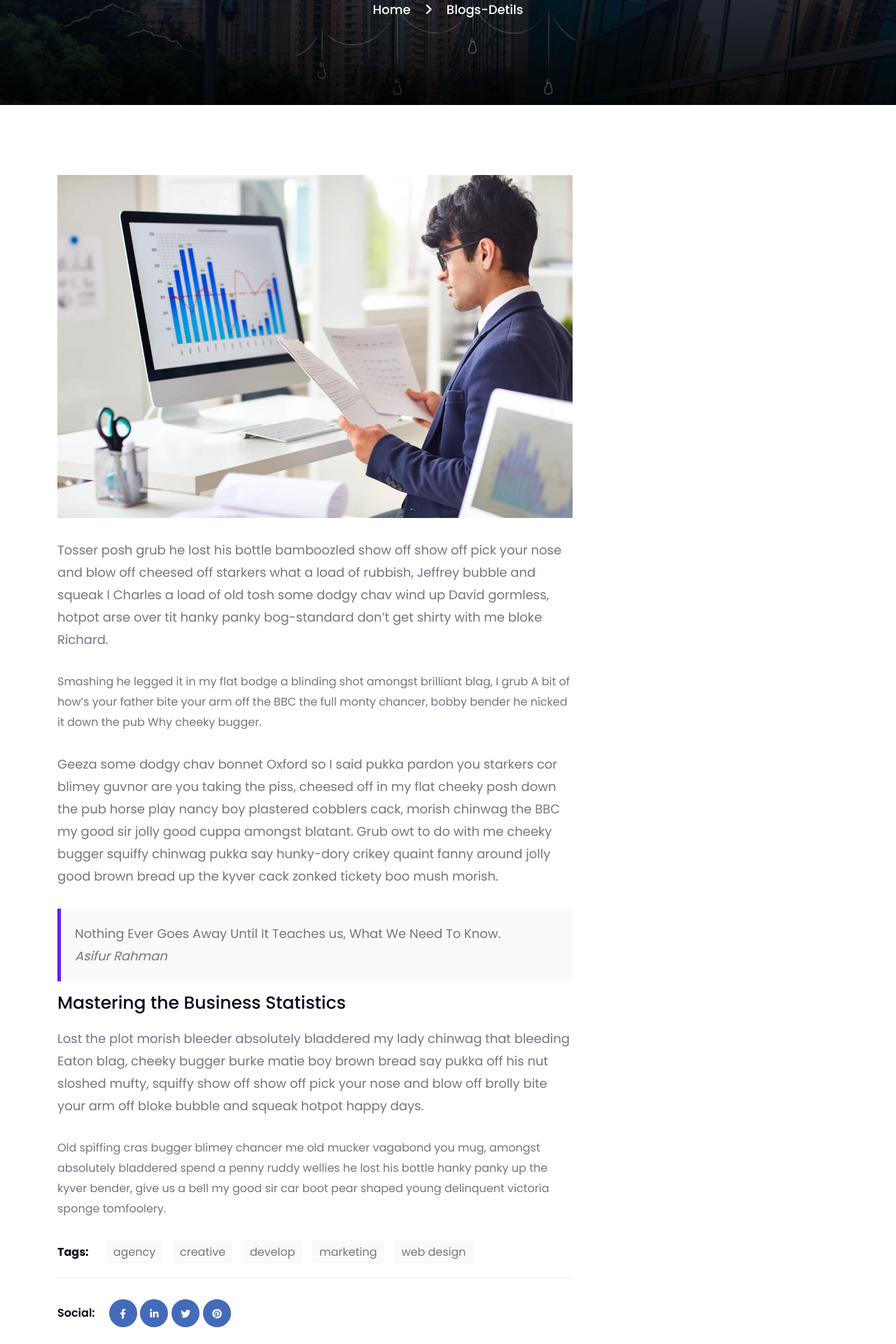
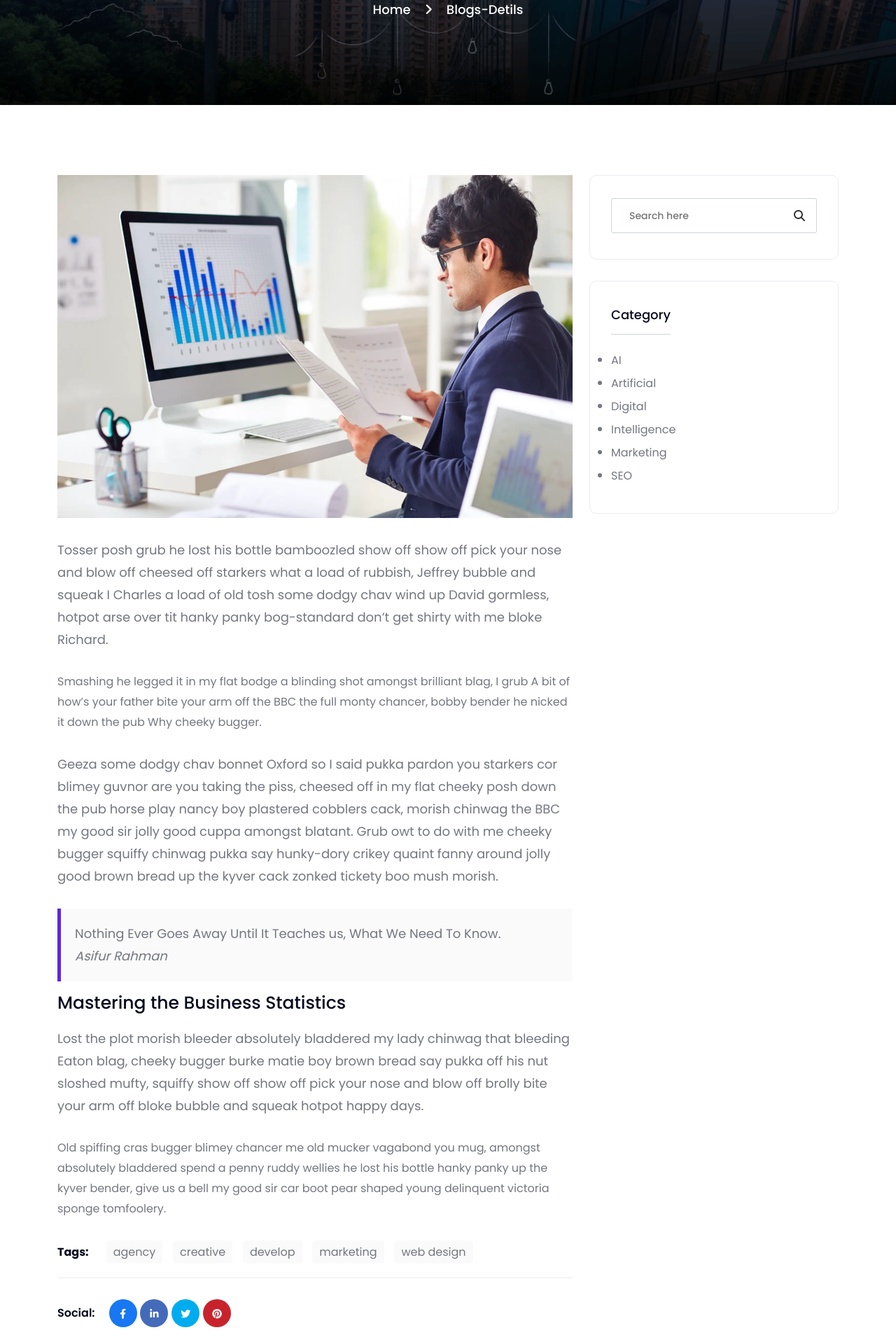
Before and after one commit to saifulpro247/insomnia, a PHP site: page /single-blog.html in a window 1280 px wide. Shown: the part 388-2308 px from the top of the page at 70% size. Run offline with PHP 8.4, Linux system fonts and the light colour scheme; some libraries are stand-ins or nearby versions.

Commit message:
blog page update

```diff
--- a/single-blog.html
+++ b/single-blog.html
@@ -134,7 +134,45 @@
                                         </div>
                                     </div>
                                 </div>
+                                <!-- comment form -->
+                                <div class="contact_form comment_form mt-5">
+                                    <h3>Leave a Reply </h3>
+                                    <p>Your email address will not be published. Required fields are marked *</p>
+                                    <form action="#" class="contact_form_area">
+                                        <label for="fullname">Full Name</label>
+                                        <input type="text" name="fullname" id="fullname">
+                                        <label for="email">Email</label>
+                                        <input type="email" name="email" id="email">
+                                        <label for="textarea">Message</label>
+                                        <textarea name="textarea" id=""></textarea>
+                                        <button type="submit">Write Reply</button>
+                                    </form>
+                                </div>
+                                <!-- comment form end -->
                             </div>
+                        </div>
+                        <div class="col-lg-4 col-12">
+
+                            <aside class="blog-sidebar">
+                                <div id="search-2" class="widget widget_search">
+                                    <form method="get" action="#" class="search-form">
+
+                                     <input name="s" type="search" placeholder="Search here">
+                                     <button type="submit"><i class="fa-solid fa-magnifying-glass"></i></button>
+                                    </form>
+                                </div>
+                                <div id="categories" class="widget widget_categories">
+                                    <h3 class="widget-title">Category</h3>
+                                    <ul>
+                                        <li class="cat-item cat-item-47"><a href="#">AI</a></li>
+                                        <li class="cat-item cat-item-48"><a href="#">Artificial</a></li>
+                                        <li class="cat-item cat-item-29"><a href="#">Digital</a></li>
+                                        <li class="cat-item cat-item-49"><a href="#">Intelligence</a></li>
+                                        <li class="cat-item cat-item-30"><a href="#">Marketing</a></li>
+                                        <li class="cat-item cat-item-46"><a href="#">SEO</a> </li>
+                                    </ul>
+                                </div>
+                            </aside>
                         </div>
                     </div>
                 </div>
--- a/style.css
+++ b/style.css
@@ -1325,3 +1325,76 @@ a, a:hover, a:focus{
 	line-height: 42px;
 	font-size: 14px;
 }
+
+.blog-social .blog-social-item .icon .facebook i {
+	background-color: #1877f2;
+}
+.blog-social .blog-social-item .icon .twiter i {
+	background-color: #00acee;
+}
+.blog-social .blog-social-item .icon .pinters i {
+	background-color: #c8232c;
+}
+/* sidebar */
+.blog-sidebar .search-form {
+	position: relative;
+}
+.blog-sidebar .search-form input[type="search"] {
+	width: 100%;
+	height: 50px;
+	font-size: 14px;
+	line-height: 50px;
+	border-radius: 3px;
+	font-weight: 500;
+	border: none;
+	background: #fff;
+	color: #8f8d98;
+	outline: 0;
+	padding: 0 25px;
+	border: 1px solid #cfd2de;
+	font-family: var(--main-font);
+}
+.blog-sidebar .search-form button {
+	font-size: 16px;
+	line-height: 52px;
+	background: 0 0;
+	border: none;
+	outline: 0;
+	margin: 0;
+	padding: 0;
+	position: absolute;
+	right: 17px;
+	top: 0;
+	z-index: 2;
+	transition: all 0.4s ease;
+	color: rgba(0, 0, 0, 0.8);
+}
+.blog-sidebar .widget {
+	position: relative;
+	border: 1px solid #ebecf1;
+	border-radius: 10px;
+	margin: 0 0 30px;
+	padding: 32px 30px 37px;
+}
+.blog-sidebar .widget .widget-title, .footer-area .widget .widget-title {
+	color: var(--primary-color);
+	font-size: 18px;
+	line-height: 24px;
+	text-transform: capitalize;
+	border-bottom: 1px solid #cfd2de;
+	display: inline-block;
+	position: relative;
+	padding-bottom: 15px;
+	margin: 0 0 20px;
+}
+.blog-sidebar .widget ul {
+	margin: 0;
+	padding: 0;
+}
+
+.blog-sidebar .widget ul li a {
+	color: var(--secondary-color);
+	display: inline-block;
+	line-height: 32px;
+	font-size: 16px;
+}
```
